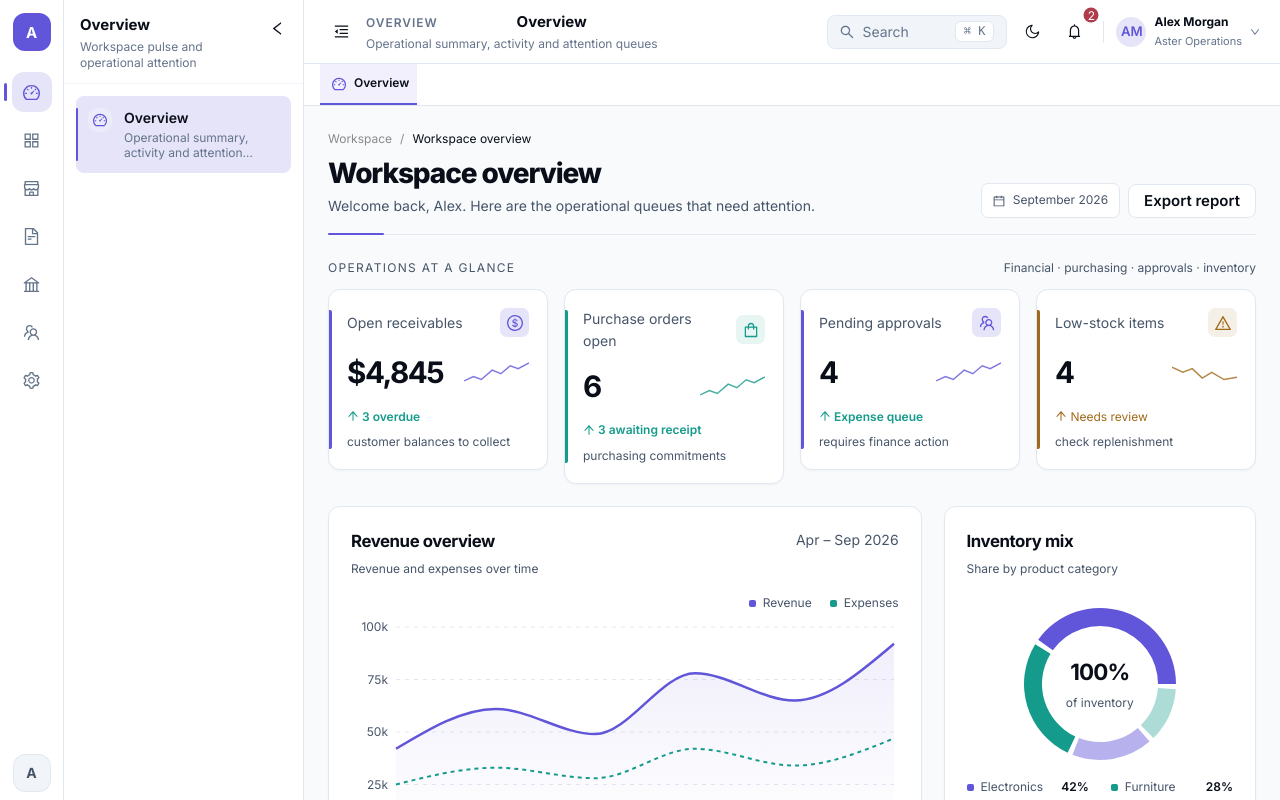
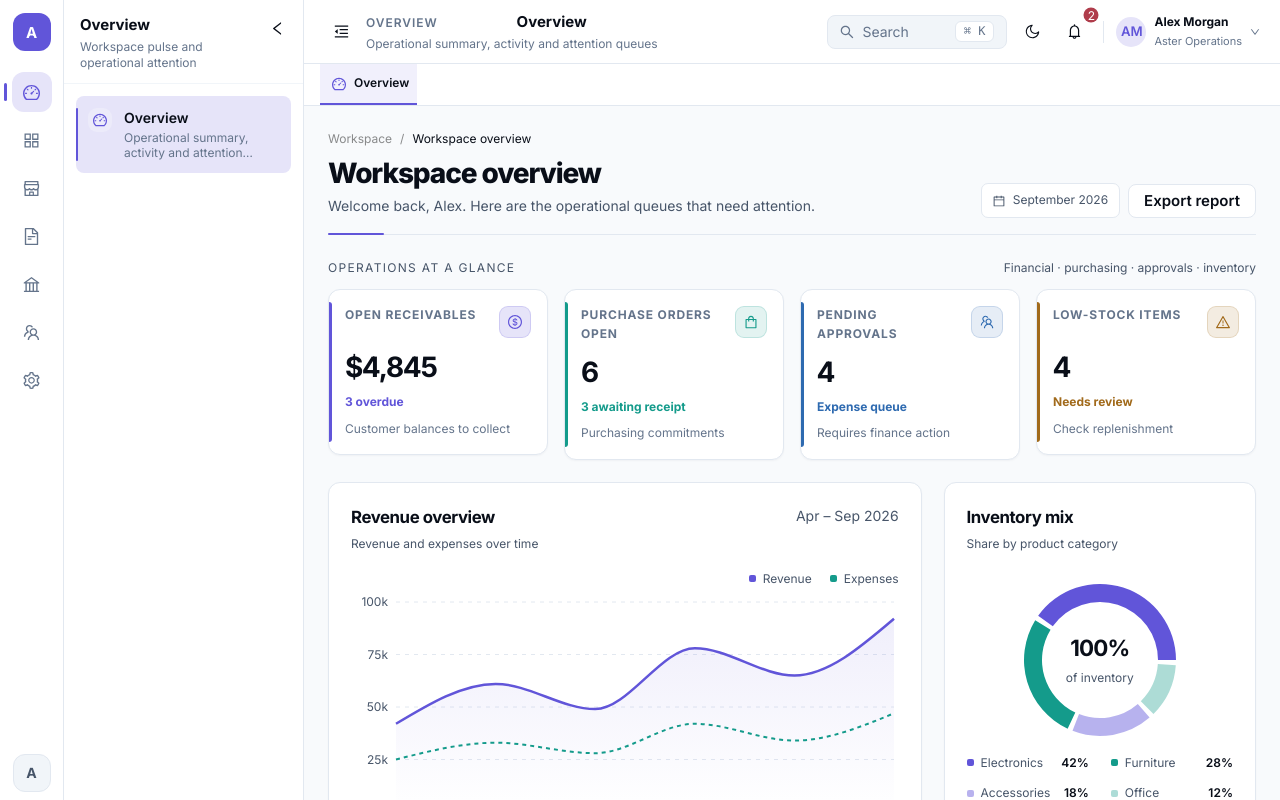
Before and after one commit to ahmaduarmash/erp-template, a React (Vite) app: page /#/login in a window 1280 px wide. Both pictures are taken after a click on the button "Enter demo". Shown: the top 800 px of the page. Built offline with nearby package versions, Linux system fonts and the light colour scheme.

Commit message:
refactor(primitives): migrate dashboard metrics and sections to shared primitives

```diff
--- a/src/pages/Dashboard.tsx
+++ b/src/pages/Dashboard.tsx
@@ -1,7 +1,6 @@
 import { lazy, Suspense } from 'react';
 import {
   ArrowRightOutlined,
-  ArrowUpOutlined,
   CalendarOutlined,
   DollarOutlined,
   ShoppingOutlined,
@@ -14,6 +13,7 @@ import { PageHeader } from '../components/shell/PageHeader';
 import { MotionSurface } from '../lib/motion';
 import { useWorkspace } from '../data/WorkspaceProvider';
 import { downloadCsv } from '../lib/csv';
+import { SectionHeader, StatCard, Surface, type SemanticTone } from '../components/primitives';
 const Charts = lazy(() => import('../components/charts/DashboardCharts'));
 export default function Dashboard() {
   const workspace = useWorkspace();
@@ -30,38 +30,45 @@ export default function Dashboard() {
   const receivables = invoices
     .filter((row) => row.status !== 'Paid')
     .reduce((sum, row) => sum + Number(row.amount), 0);
-  const metrics = [
+  const metrics: Array<{
+    label: string;
+    value: string;
+    delta: string;
+    detail: string;
+    icon: React.ReactNode;
+    tone: SemanticTone;
+  }> = [
     {
       label: 'Open receivables',
       value: currency.format(receivables),
       delta: `${invoices.filter((row) => row.status === 'Overdue').length} overdue`,
-      detail: 'customer balances to collect',
+      detail: 'Customer balances to collect',
       icon: <DollarOutlined />,
-      accent: 'primary',
+      tone: 'primary',
     },
     {
       label: 'Purchase orders open',
       value: String(purchaseOrders.filter((row) => !['Received', 'Cancelled'].includes(String(row.status))).length),
       delta: `${purchaseOrders.filter((row) => row.status === 'Ordered').length} awaiting receipt`,
-      detail: 'purchasing commitments',
+      detail: 'Purchasing commitments',
       icon: <ShoppingOutlined />,
-      accent: 'accent',
+      tone: 'accent',
     },
     {
       label: 'Pending approvals',
       value: String(expenses.filter((row) => row.status === 'Pending').length),
       delta: 'Expense queue',
-      detail: 'requires finance action',
+      detail: 'Requires finance action',
       icon: <TeamOutlined />,
-      accent: 'primary',
+      tone: 'info',
     },
     {
       label: 'Low-stock items',
       value: String(stock.filter((row) => Number(row.quantity) <= Number(row.reorder) || row.status === 'Low stock').length),
       delta: 'Needs review',
-      detail: 'check replenishment',
+      detail: 'Check replenishment',
       icon: <WarningOutlined />,
-      accent: 'warning',
+      tone: 'warning',
     },
   ];
   return (
@@ -79,7 +86,7 @@ export default function Dashboard() {
                 downloadCsv(
                   'workspace-summary',
                   ['Metric', 'Value'],
-                  metrics.map((m) => [m.label, m.value]),
+                  metrics.map((metric) => [metric.label, metric.value]),
                 )
               }
             >
@@ -93,60 +100,45 @@ export default function Dashboard() {
         <span>Financial · purchasing · approvals · inventory</span>
       </div>
       <div className="kpi-grid">
-        {metrics.map((m, i) => (
-          <MotionSurface key={m.label}>
-            <section className={`panel stat-card stat-${m.accent}`}>
-              <div className="stat-top">
-                <span>{m.label}</span>
-                <span className="stat-icon">{m.icon}</span>
-              </div>
-              <div className="stat-value">
-                {m.value}
-                <svg className="sparkline" viewBox="0 0 90 32" aria-hidden="true">
-                  <polyline
-                    points={i === 3 ? '0,8 15,15 28,10 42,23 55,15 72,25 90,22' : '0,27 13,21 24,25 39,12 51,17 64,6 75,10 90,2'}
-                    fill="none"
-                    stroke="currentColor"
-                    strokeWidth="2"
-                  />
-                </svg>
-              </div>
-              <div className="stat-bottom">
-                <span className={i === 3 ? 'trend-warning' : 'trend-positive'}>
-                  <ArrowUpOutlined /> {m.delta}
-                </span>
-                <span>{m.detail}</span>
-              </div>
-            </section>
+        {metrics.map((metric) => (
+          <MotionSurface key={metric.label}>
+            <StatCard
+              label={metric.label}
+              value={metric.value}
+              icon={metric.icon}
+              tone={metric.tone}
+              trend={metric.delta}
+              hint={metric.detail}
+            />
           </MotionSurface>
         ))}
       </div>
-      <Suspense fallback={<div className="panel p-6"><Skeleton active /><Skeleton active /></div>}>
+      <Suspense fallback={<Surface padding="lg"><Skeleton active /><Skeleton active /></Surface>}>
         <Charts />
       </Suspense>
-      <section className="panel activity-panel">
-        <div className="widget-heading">
-          <div>
-            <h2>Recent activity</h2>
-            <p className="muted">The latest changes across your workspace</p>
-          </div>
-          <Button type="text" onClick={() => navigate('/system/audit-log')}>
-            View audit log <ArrowRightOutlined />
-          </Button>
-        </div>
-        {workspace.activity.slice(0, 4).map((a, i) => (
-          <div className="activity-row" key={a.id}>
-            <Avatar className={i % 2 ? 'avatar accent-avatar' : 'avatar'}>
-              {a.name.split(' ').map((n) => n[0]).join('')}
+      <Surface className="activity-panel" padding="lg">
+        <SectionHeader
+          title="Recent activity"
+          description="The latest changes across your workspace"
+          actions={
+            <Button type="text" onClick={() => navigate('/system/audit-log')}>
+              View audit log <ArrowRightOutlined />
+            </Button>
+          }
+        />
+        {workspace.activity.slice(0, 4).map((activity, index) => (
+          <div className="activity-row" key={activity.id}>
+            <Avatar className={index % 2 ? 'avatar accent-avatar' : 'avatar'}>
+              {activity.name.split(' ').map((name) => name[0]).join('')}
             </Avatar>
             <div>
-              <strong>{a.action}</strong>
-              <p>{a.name} <span>·</span> {a.module}</p>
+              <strong>{activity.action}</strong>
+              <p>{activity.name} <span>·</span> {activity.module}</p>
             </div>
-            <time>{new Date(a.date).toLocaleTimeString([], { hour: '2-digit', minute: '2-digit' })}</time>
+            <time>{new Date(activity.date).toLocaleTimeString([], { hour: '2-digit', minute: '2-digit' })}</time>
           </div>
         ))}
-      </section>
+      </Surface>
     </MotionSurface>
   );
 }
```
